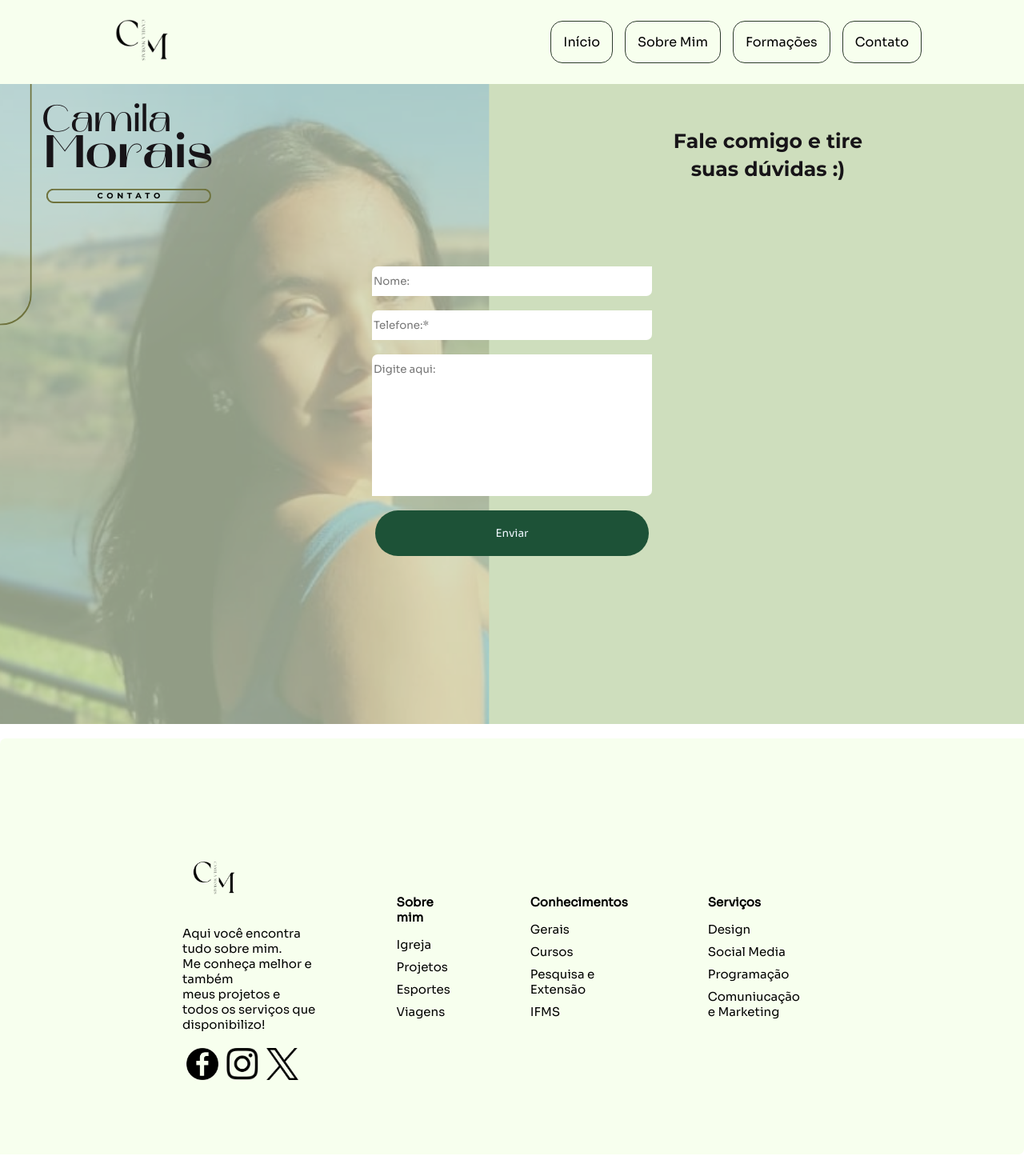
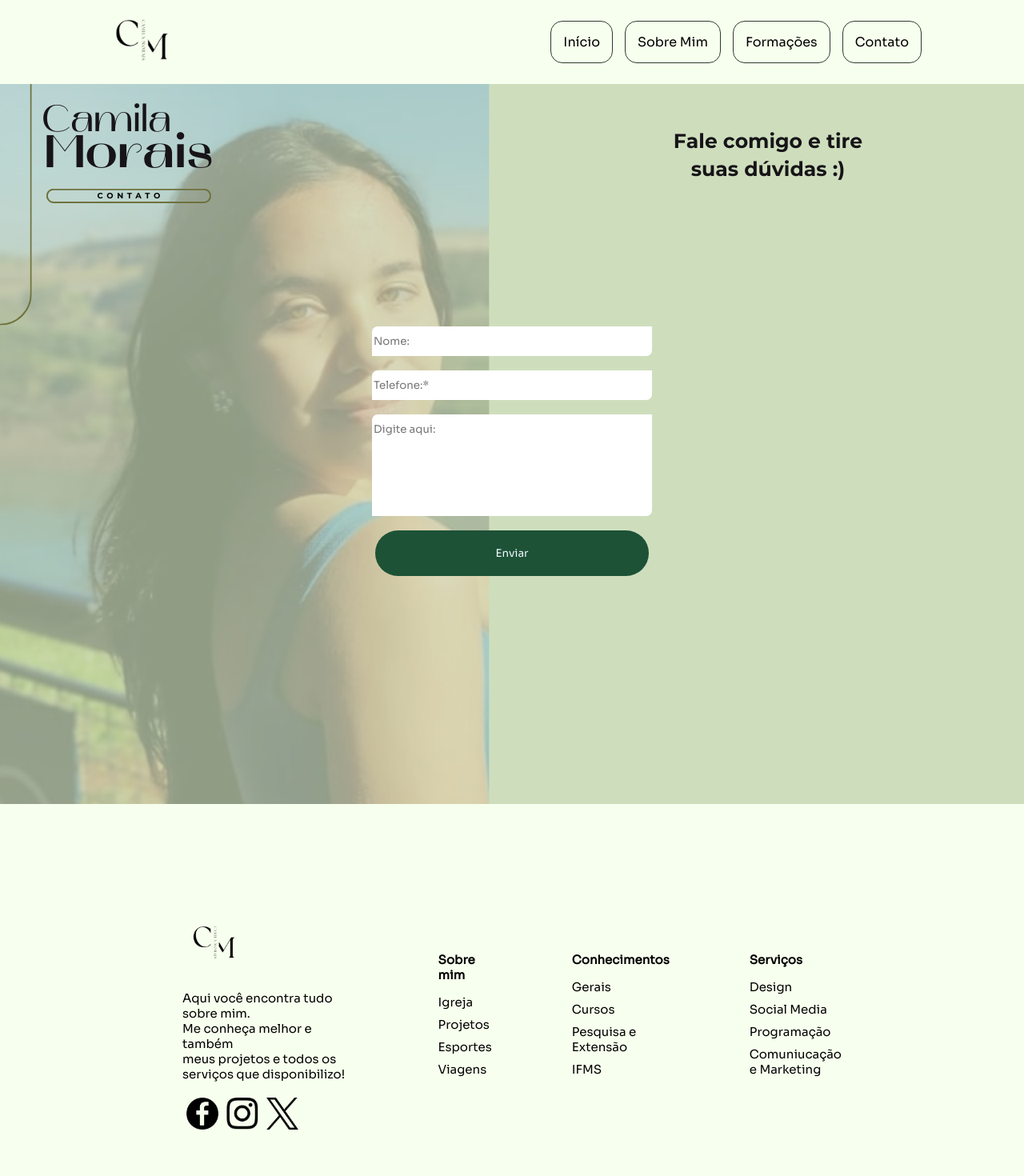
Before and after one commit to CamilaMoraisss/camila-portifolio, a React (Vite) app: page /contato in a window 1280 px wide. Shown: the top 1470 px of the page at 80% size. Before the commit the page ends 1443 px from the top, so only its background shows below. Built offline with nearby package versions, Linux system fonts and the light colour scheme.

Commit message:
ultimooooo

```diff
--- a/src/componentes/contato/Contato.css
+++ b/src/componentes/contato/Contato.css
@@ -1,6 +1,6 @@
 .Formulario{
         background-image: url(../img/FundoContato.png);
-        height: 800px;
+        height: 900px;
         background-color: #b7c2ab;
         display: flex;
         padding: 0px 10vw;
@@ -34,7 +34,7 @@
     padding-right: 180px;
     border-radius: 7px 0px 7px 0px;
     padding-top: 10px;
-    padding-bottom: 150px;
+    padding-bottom: 100px;
     border-style: none;
     margin-top: 18px;
     font-family: 'Sora', sans-serif;
--- a/src/componentes/footer/Footer.tsx
+++ b/src/componentes/footer/Footer.tsx
@@ -8,7 +8,7 @@ import Twitter from '..//img/twitter.png'
 export function Footer(){
 
 return(
-    <footer className = "nome">
+    <footer>
 <div className= "parte1">
     <img className= "loguinho" src= {LogoCamila} alt ="" />
     <p className='p'> Aqui você encontra tudo sobre mim.<br />
```
